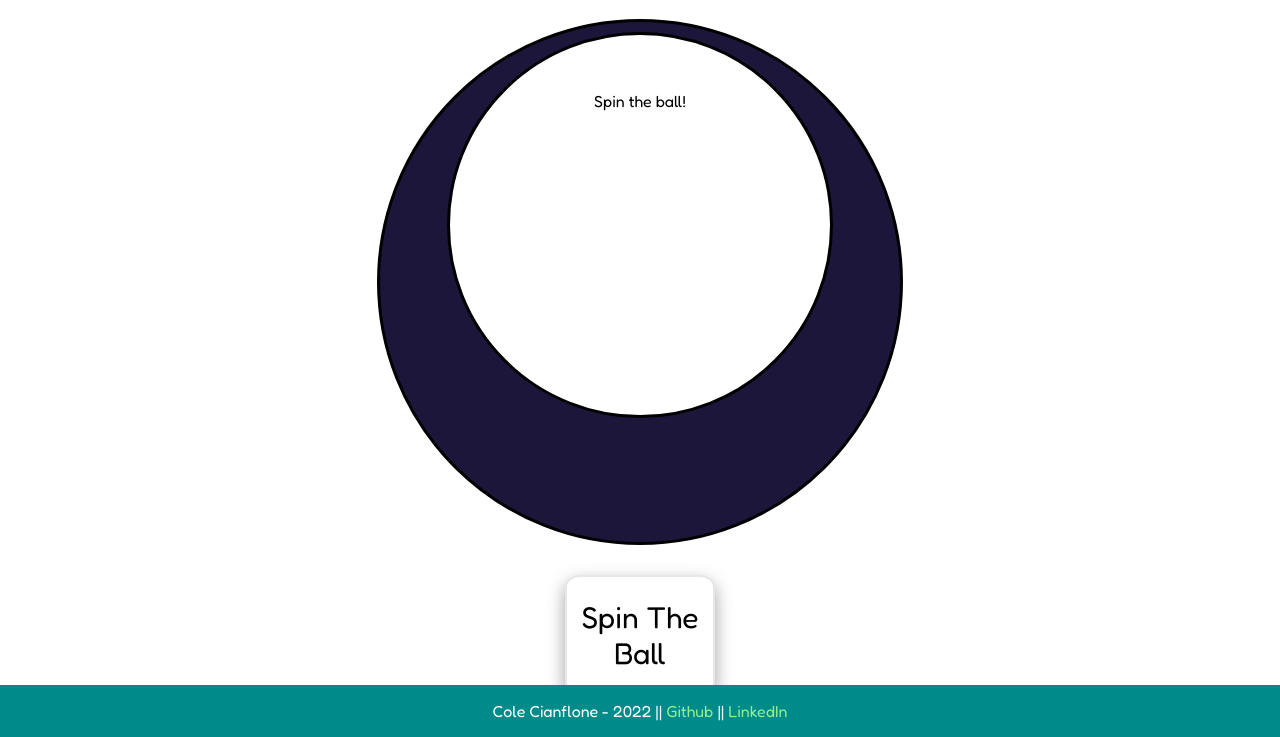
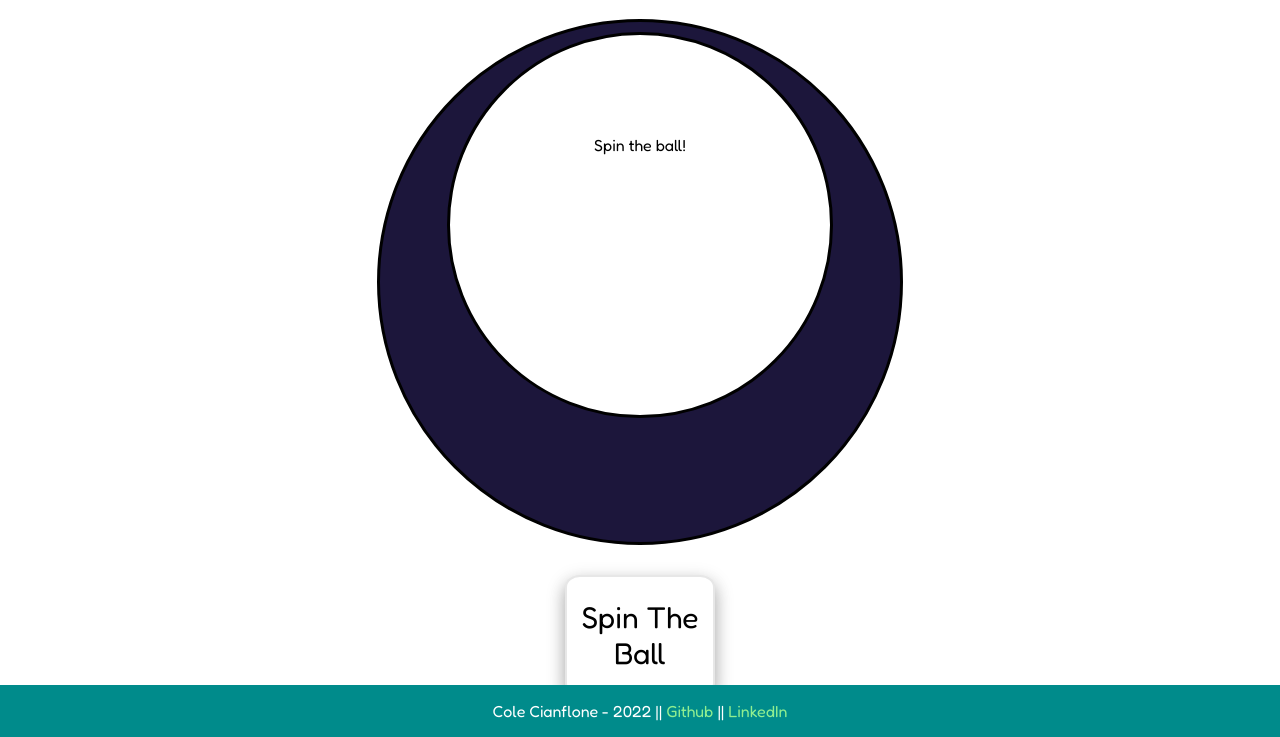
Before and after one commit to CCianfloneDev/MagicEightBall, a plain HTML site: page index.html in a window 1280 px wide. Shown: the part 63-800 px from the top of the page. Drawn offline with Linux system fonts and the light colour scheme.

Commit message:
Update styles.css

```diff
--- a/styles.css
+++ b/styles.css
@@ -44,6 +44,10 @@
 	border-radius: 300px;
 }
 
+#randomFactText{
+	margin-top: 60px;
+}
+
 /* Centers text */
 main{
 	text-align: center;
```
